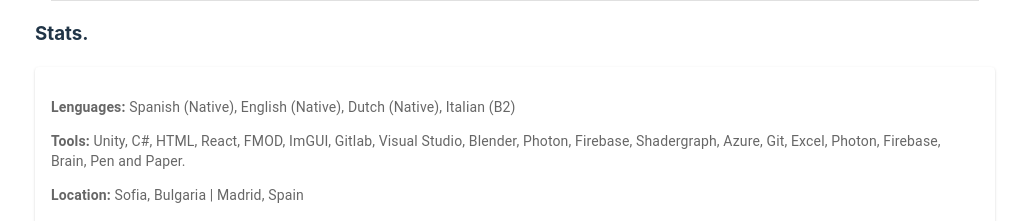
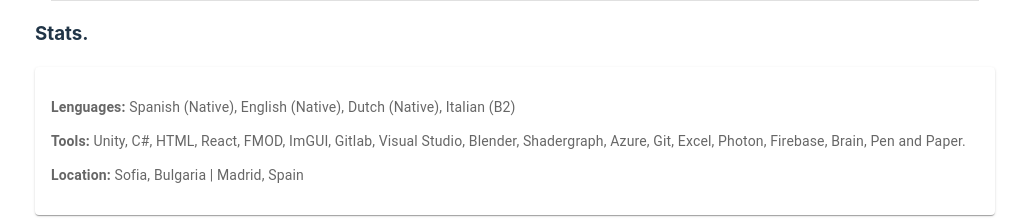
Before and after one commit to ludumez/vite-deploy, a React (Vite) app: page / in a window 1280 px wide. Shown: the part 1880-2101 px from the top of the page, without its empty margins (125-1154 px from the left). Built offline with nearby package versions, Linux system fonts and the light colour scheme.

Commit message:
Had written photon twice

```diff
--- a/src/App.tsx
+++ b/src/App.tsx
@@ -126,7 +126,7 @@ function App() {
                <Grid size="grow">
                <Item >
                 <p><b>Lenguages:</b> Spanish (Native), English (Native), Dutch (Native), Italian (B2)</p>
-                <p><b>Tools:</b> Unity, C#, HTML, React, FMOD, ImGUI, Gitlab, Visual Studio, Blender, Photon, Firebase, Shadergraph, Azure, Git, Excel, Photon, Firebase, Brain, Pen and Paper.</p>
+                <p><b>Tools:</b> Unity, C#, HTML, React, FMOD, ImGUI, Gitlab, Visual Studio, Blender, Shadergraph, Azure, Git, Excel, Photon, Firebase, Brain, Pen and Paper.</p>
                 <p><b>Location:</b> Sofia, Bulgaria | Madrid, Spain</p>
        </Item>
        </Grid>
```
